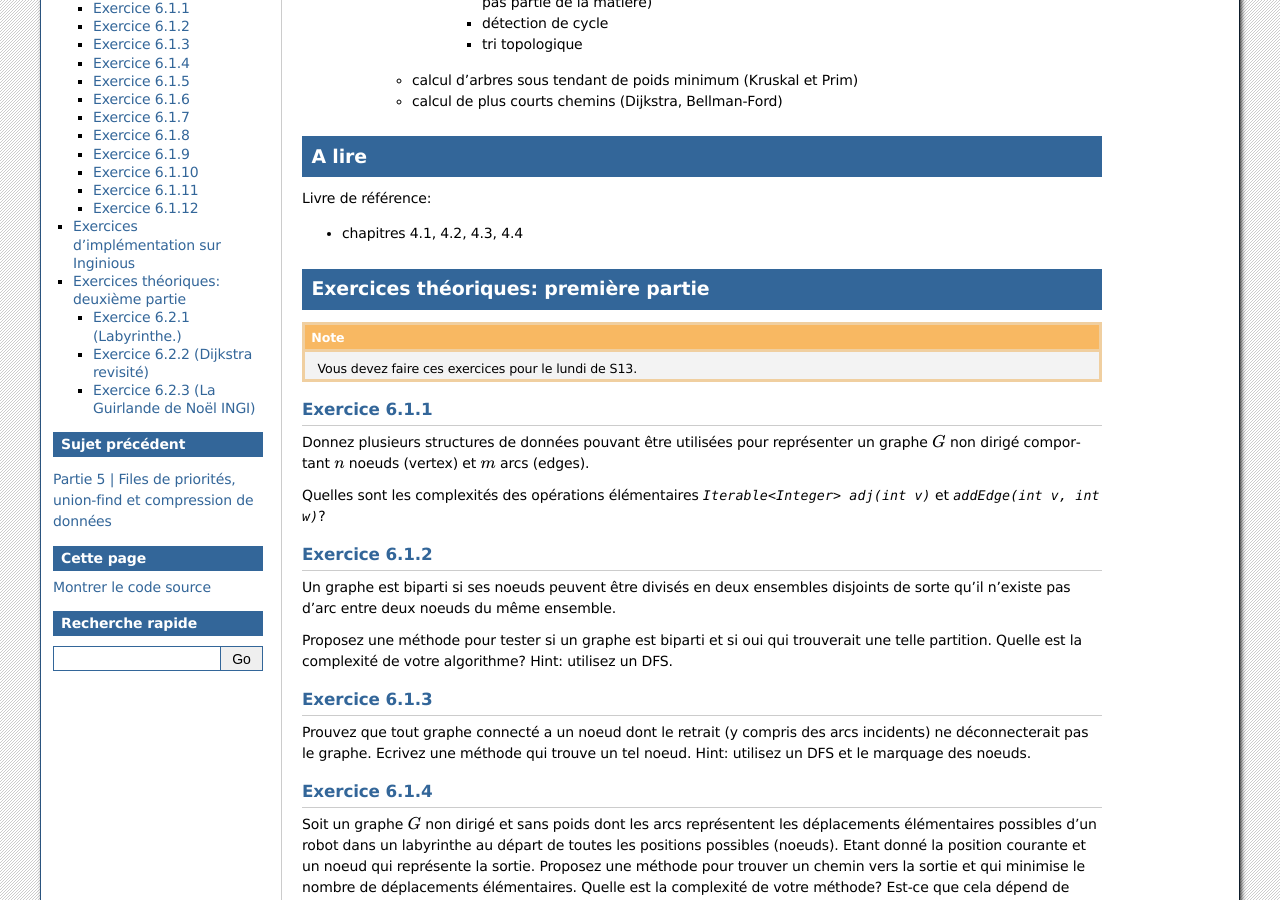
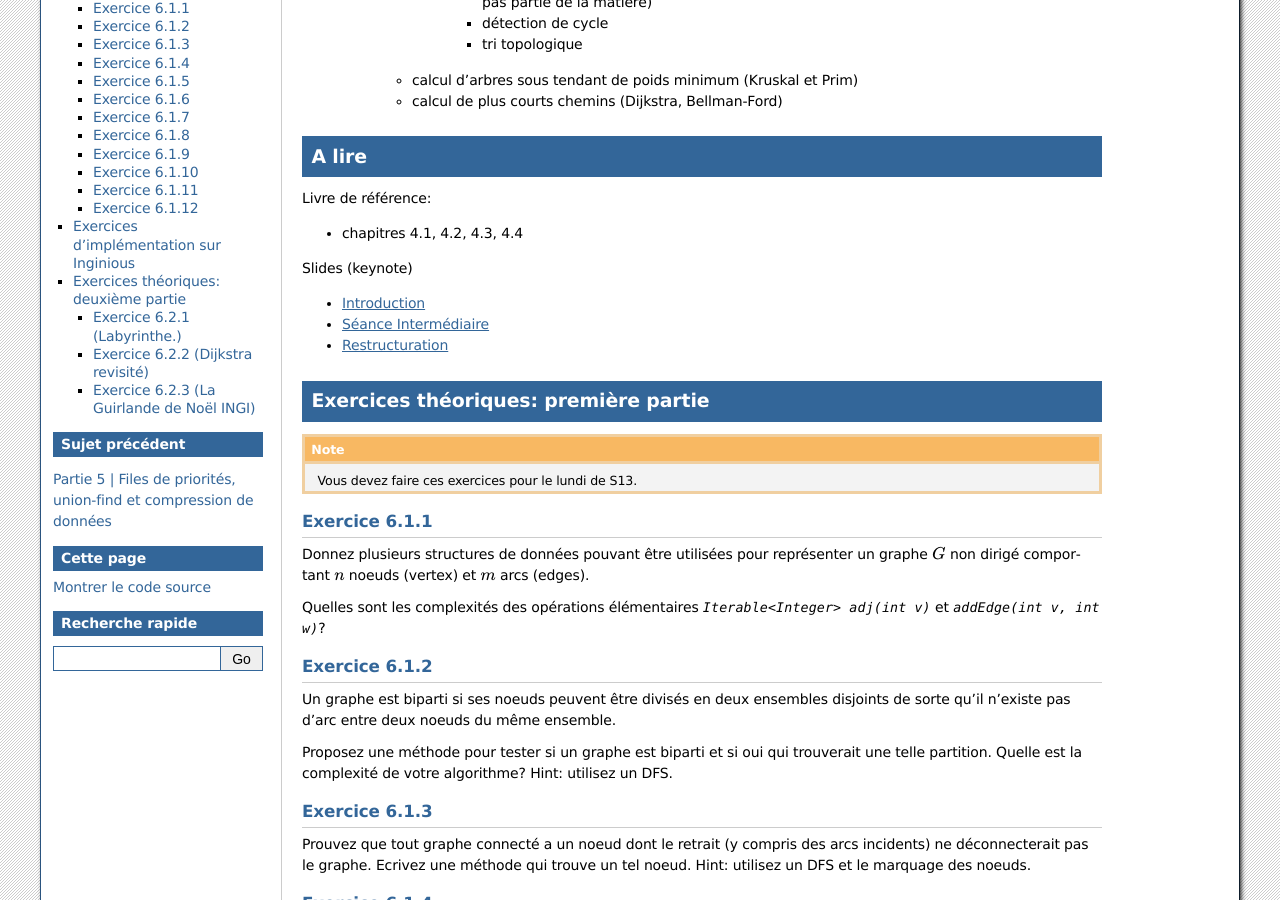
Before and after one commit to pschaus/LINFO1121, a Sphinx documentation site: the page built from source/part6/index.rst, in a window 1280 px wide and 900 px high, scrolled down 387 px. Built offline with Sphinx 7.4.7, drawn with Linux system fonts in a browser that asks for light colours.

Commit message:
slides links

```diff
--- a/source/part5/index.rst
+++ b/source/part5/index.rst
@@ -28,7 +28,7 @@ Slides (keynote)
 
 * `Introduction <https://www.icloud.com/keynote/0kZvMH6djI5t45YFxQ2xzSfog#part5-intro>`_
 * `Séance Intermédiaire <https://www.icloud.com/keynote/0CjZEjoEFtp6VH7XyVSlWLXGQ#part5-exerises>`_
-* `Restructuration <Nope>`_
+* `Restructuration <https://www.icloud.com/keynote/0TR23WOD7cI2jGI9oH3KVOocQ#part5-bilan>`_
 
 
 Exercices théoriques: première partie
--- a/source/part6/index.rst
+++ b/source/part6/index.rst
@@ -27,6 +27,14 @@ A lire
 Livre de référence:
 
 * chapitres 4.1, 4.2, 4.3, 4.4
+
+
+
+Slides (keynote)
+
+* `Introduction <https://www.icloud.com/keynote/0ICOAb5mCaM2Uexx64Vc5Vpaw#part6-intro>`_
+* `Séance Intermédiaire <Nope>`_
+* `Restructuration <Nope>`_
 
 
 Exercices théoriques: première partie
```
